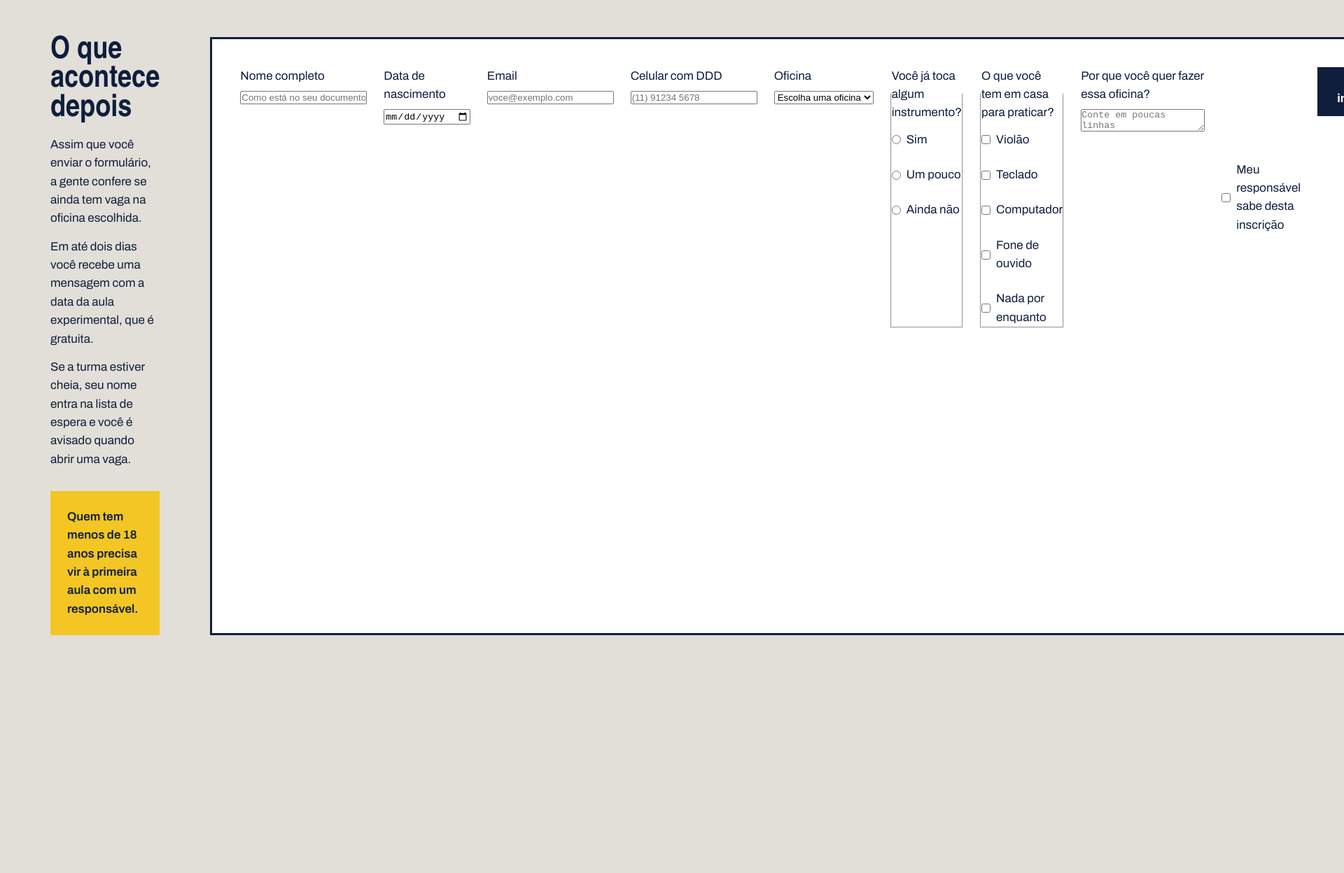
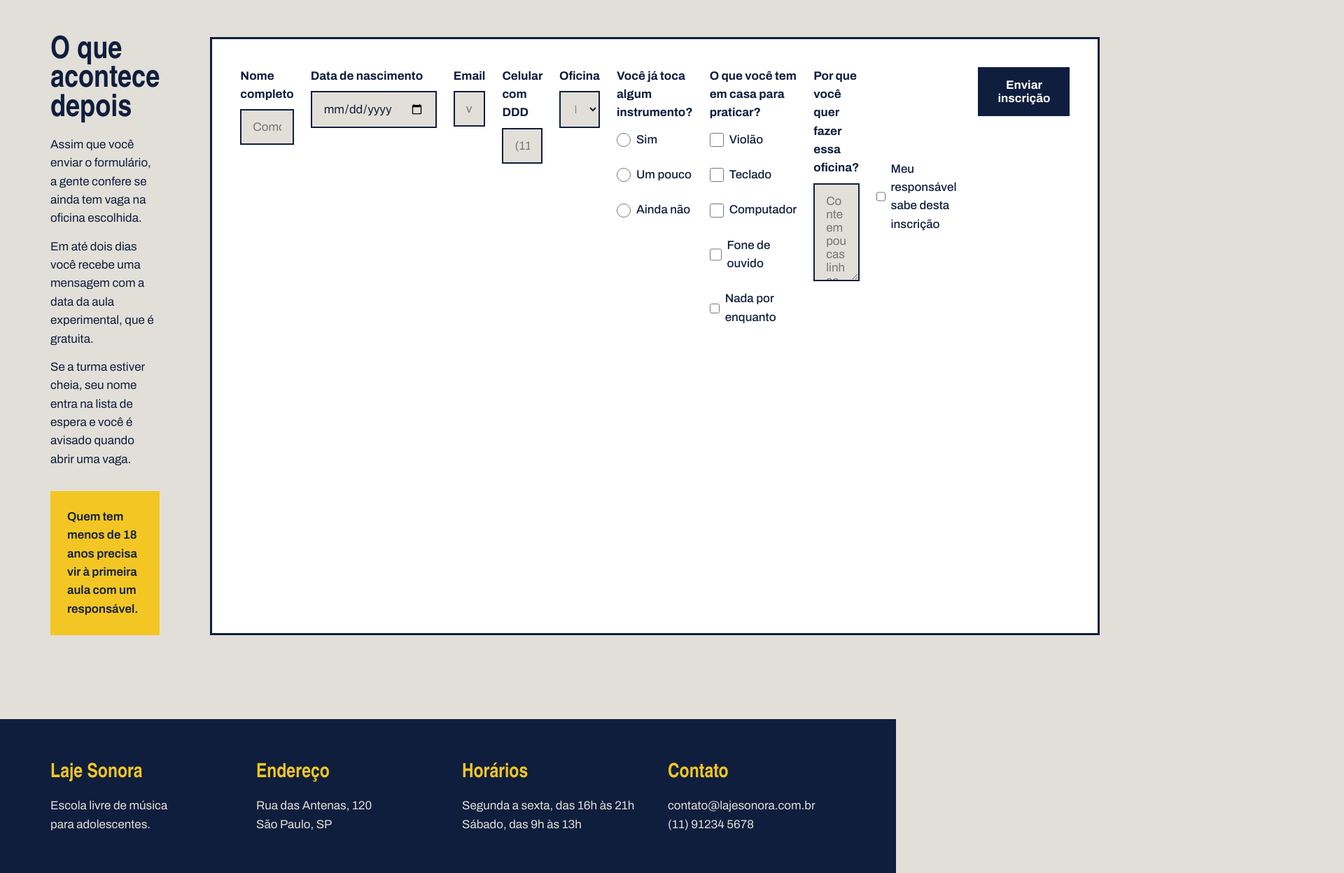
Before and after one commit to polyana-pereira/laje-sonora, a plain HTML site: page inscricao.html in a window 1280 px wide. Shown: the part 288-1536 px from the top of the page at 70% size, 1920 px wide, since content can reach past the window. Before the commit the page ends 1196 px from the top, so only its background shows below. Drawn offline with Linux system fonts and the light colour scheme; a web font is replaced by a local one.

Commit message:
Página de inscrição pronta

```diff
--- a/inscricao.css
+++ b/inscricao.css
@@ -152,3 +152,44 @@ h1, h2, h3 {
   align-items: center;
   gap: 8px;
 }
+.formulario label,
+.formulario legend {
+  font-weight: 700;
+}
+.formulario fieldset {
+  border: none;
+}
+.formulario input[type="text"],
+.formulario input[type="email"],
+.formulario input[type="tel"],
+.formulario input[type="date"],
+.formulario select,
+.formulario textarea {
+     width: 100%;
+  padding: 14px 16px;
+  border: 2px solid var(--tinta);
+  background-color: var(--concreto);
+  font-family: var(--fonte-texto);
+  font-size: 17px;
+  color: var(--tinta);
+}
+.formulario input:focus,
+.formulario select:focus,
+.formulario textarea:focus {
+  outline: 3px solid var(--caixa-dagua);
+  outline-offset: 2px;
+  background-color: var(--branco);
+}
+.formulario textarea {
+  height: 140px;
+  resize: vertical;
+}
+.formulario .opcao label {
+  font-weight: 500;
+}
+.formulario input[type="radio"],
+.formulario input[type="checkbox"] {
+  width: 20px;
+  height: 20px;
+  accent-color: var(--caixa-dagua);
+}
--- a/inscricao.html
+++ b/inscricao.html
@@ -143,5 +143,25 @@
             </form>
         </div>
     </main>
+    <footer class="rodape">
+    <div class="conteudo rodape-colunas">
+        <div class="rodape-coluna">
+            <h4>Laje Sonora</h4>
+            <p>Escola livre de música <br>para adolescentes.</p>
+        </div>
+        <div class="rodape-coluna">
+            <h4>Endereço</h4>
+            <p>Rua das Antenas, 120 <br>São Paulo, SP</p>
+        </div>
+        <div class="rodape-coluna">
+            <h4>Horários</h4>
+            <p>Segunda a sexta, das 16h às 21h<br>Sábado, das 9h às 13h</p>
+        </div>
+        <div class="rodape-coluna">
+            <h4>Contato</h4>
+            <p>contato@lajesonora.com.br<br>(11) 91234 5678</p>
+        </div>
+    </div>
+    </footer>
 </body>
 </html>
```
